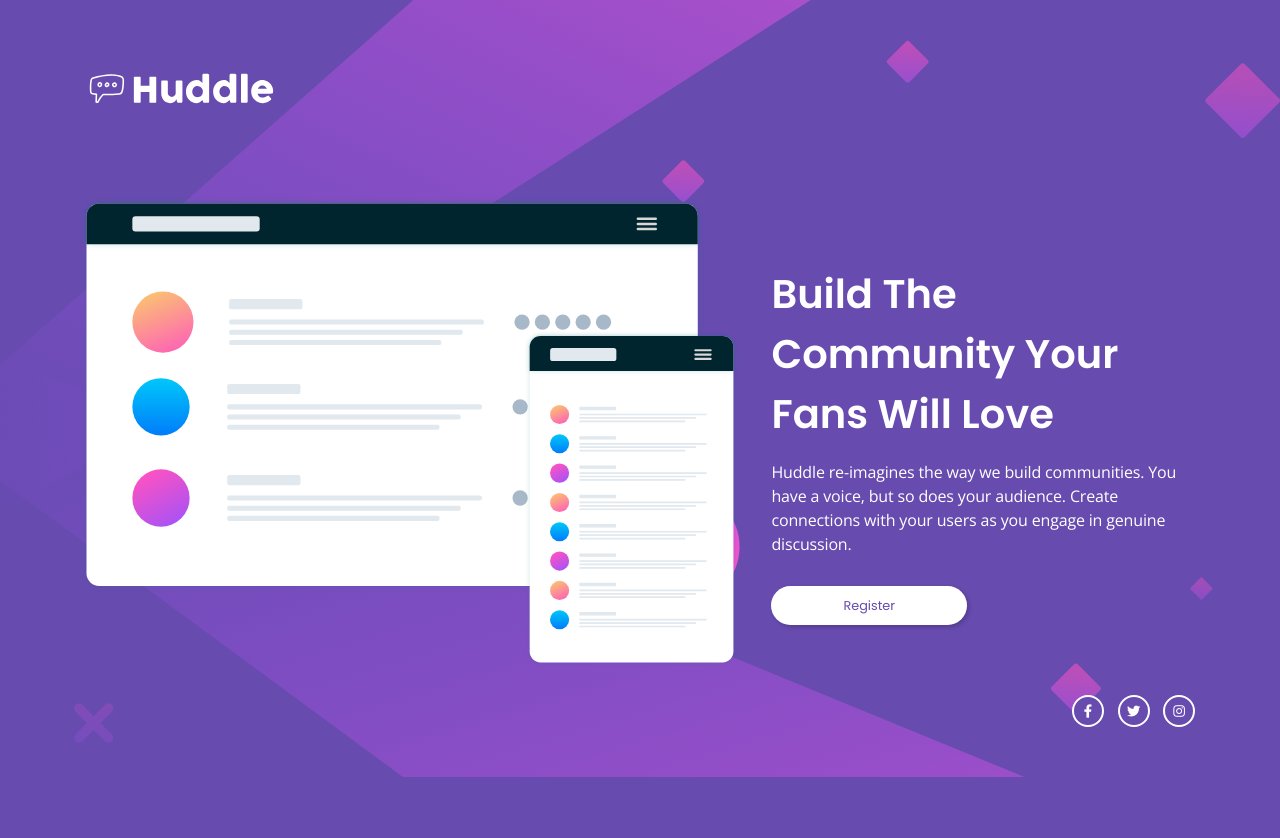
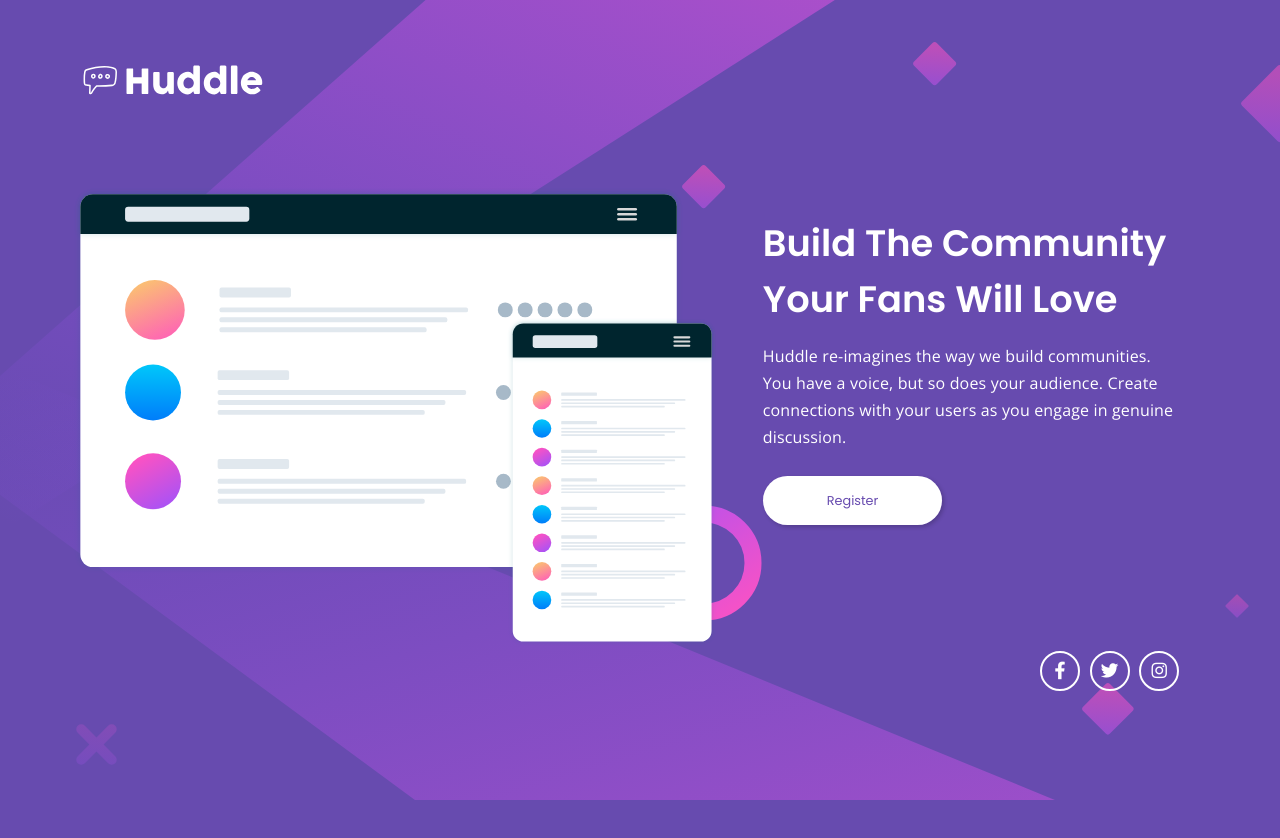
Before and after one commit to TimMartin13-Frontend-Mentor/huddle-landing-page, a website: page index.html in a window 1280 px wide. Before the commit the page ends 800 px from the top, so only its background shows below. Drawn offline with nearby package versions, Linux system fonts and the light colour scheme.

Commit message:
desktop layout

```diff
--- a/index.html
+++ b/index.html
@@ -29,14 +29,14 @@
         Create connections with your users as you engage in genuine discussion.
       </p>
       <a class="button" href="#" class="button">Register</a>
-      <!-- social media icons -->
-      <div class="social-media">
-        <button><i class="fab fa-facebook-f"></i></button>
-        <button><i class="fab fa-twitter"></i></button>
-        <button><i class="fab fa-instagram"></i></button>
-      </div>
     </section>
+    <!-- social media icons -->
   </main>
+  <div class="social-media">
+    <button><i class="fab fa-facebook-f"></i></button>
+    <button><i class="fab fa-twitter"></i></button>
+    <button><i class="fab fa-instagram"></i></button>
+  </div>
   <!-- <footer>
     <p class="attribution">
       Challenge by <a href="https://www.frontendmentor.io?ref=challenge" target="_blank">Frontend Mentor</a>.
--- a/sass/styles.scss
+++ b/sass/styles.scss
@@ -67,9 +67,12 @@ section {
       color: $clr-white;
     }
   }
+}
 
 .social-media {
-    padding-top: 5rem;
+  padding-top: 3rem;
+  display: flex;
+  justify-content: center;
 
   button {
     width: 2rem;
@@ -77,9 +80,11 @@ section {
     border-radius: 50px;
     border: 2px solid $clr-white;
     padding: 0.4rem;
-      background-color: $clr_violet;
+    background-color: transparent;
     margin: 0 0.3rem;
     transition: 0.3s;
+    // text-align: center;
+    // justify-content: center;
 
     i {
       color: $clr-white;
@@ -90,72 +95,66 @@ section {
       color: $clr-white;
     }
   }
-
-
-  }
 }
 
-@media screen and (min-width: 800px) {
+@media screen and (min-width: 1100px) {
   body {
     background: $clr_violet url('../images/bg-desktop.svg') no-repeat;
-    background-size: 100%;
-    // width: 100vw;
-    // height: 100vh;
+    height: 100vh;
   }
+
   .container {
     flex-direction: row;
-    margin: 4rem 5rem;
+    margin: 3.5rem 4.6rem 0 4.6rem;
   }
 
   header {
-    width: 170%;
+    flex-basis: 2000px;
+
     .logo {
       width: 30%;
       margin-bottom: 1.5rem;
+    }
+
+    .mock-up {
+      padding: 3.5rem 0 0 ;
     }
   }
 
   section {
     text-align: left;
-    margin: 12.5rem 0 0 2rem;
-    // color: $clr-white;
+    margin: 14% 2.5% 0% 4%;
+    position: relative;
 
     h1 {
-      font-size: 2.5rem;
+      font-size: 2.3rem;
     }
 
-    // p {
-    //   font-family: 'Open Sans', sans-serif;
-    //   font-weight: 400;
-    //   line-height: 1.5rem;
-    //   letter-spacing: -0.01rem;
-    //   padding: 1rem 0 2.5rem 0;
-    // }
+    p {
+      letter-spacing: 0.01rem;
+      line-height: 1.7rem;
+    }
 
-    // .button {
-    //   font-family: 'Poppins', sans-serif;
-    //   font-weight: 400;
-    //   background-color: $clr-white;
-    //   color: $clr_violet;
-    //   border-radius: 25px;
-    //   padding: 0.7rem 4.5rem;
-    //   text-decoration: none;
-    //   font-size: 0.8rem;
-    //   box-shadow: 2px 2px 4px rgba(0, 0, 0, 0.2);
-    //   transition: 0.3s;
-
-    //   &:hover {
-    //     background-color: $clr-soft-magenta;
-    //     color: $clr-white;
-    //   }
+    .button {
+      padding: 1rem 4rem;
+      text-decoration: none;
     }
 
   }
 
   .social-media {
-    padding-top: 5rem;
-    text-align: right;
+    justify-content: flex-end;
+    margin: -3rem 6rem 3rem 4rem;
+
+    i {
+      font-size: 1.1rem;
+    }
+    button {
+      width: 2.5rem;
+      height: 2.5rem;
+    }
   }
 
+}
 .attribution { font-size: 11px; text-align: center; }
 .attribution a { color: hsl(228, 45%, 44%); }
```
Also changed, not shown: styles/style.css, 1 other file. Lines whose indentation alone changed are shown as unchanged.
